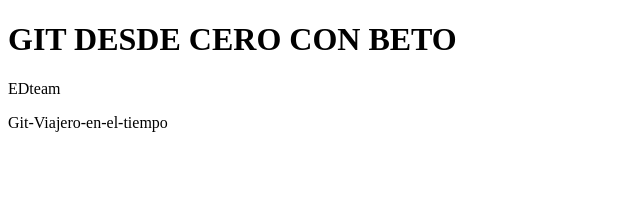
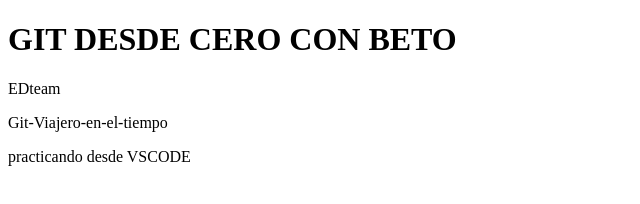
Before and after one commit to serverspro/practicando-git, a plain HTML site: page index.html in a window 1280 px wide. Shown: the whole page, without its empty margins (0-640 px from the left). Drawn offline with Linux system fonts and the light colour scheme.

Commit message:
Primer commit desde VScode

```diff
--- a/index.html
+++ b/index.html
@@ -2,13 +2,17 @@
 <html lang="es">
 <head>
     <meta charset="UTF-8">
-    <meta name="viewport" content="width=device-width, initial-scale=1.0">
-    <title>Practicando con GIT</title>
+    <title>Practicando con GIT desde VSCODE</title>
 </head>
 <body>
 
     <h1>GIT DESDE CERO CON BETO</h1>
     <p>EDteam</p>
     <p>Git-Viajero-en-el-tiempo</p>
+    <div>
+        <p>
+            practicando desde VSCODE
+        </p>
+    </div>
 </body>
 </html>
```
Also changed, not shown: 1 other file.
